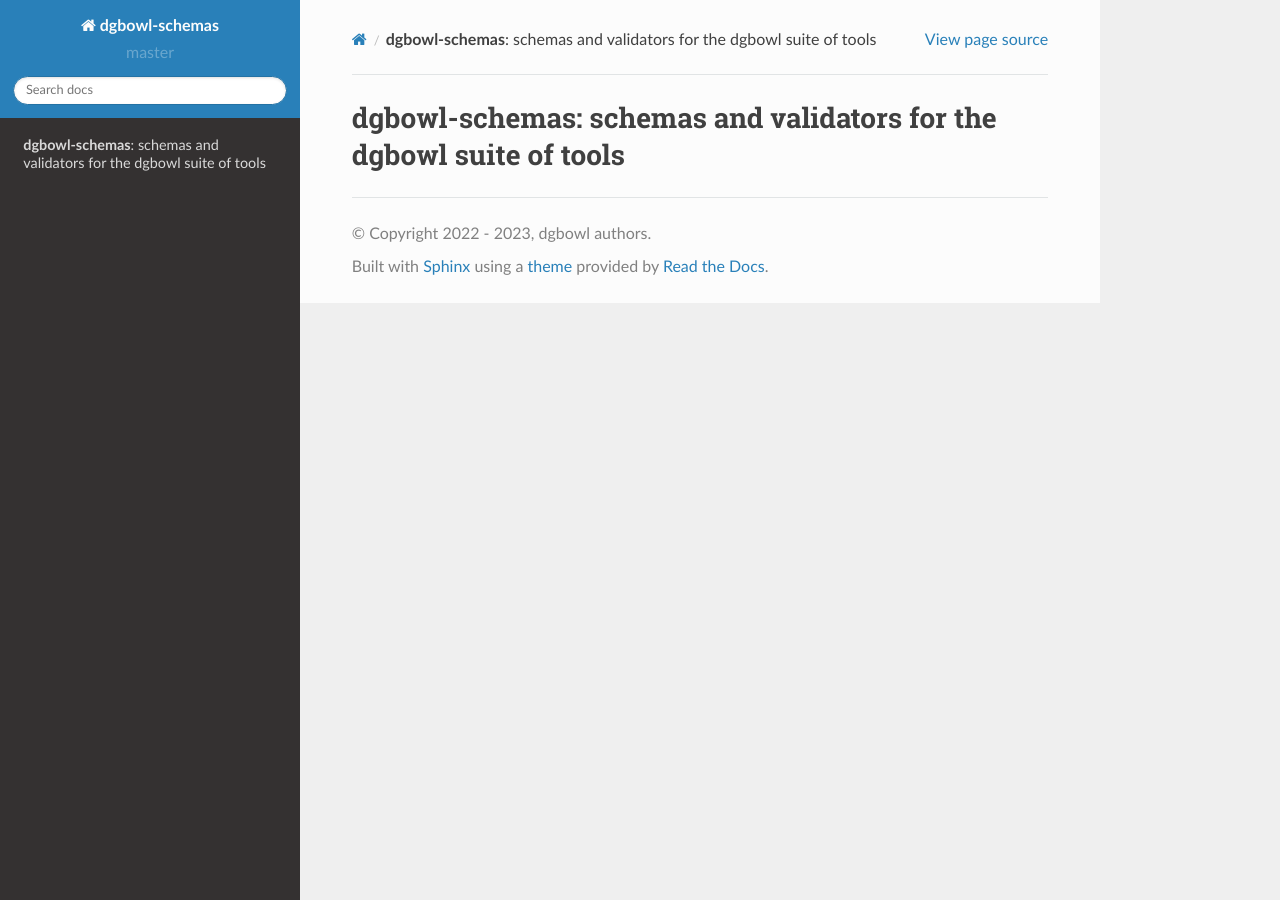
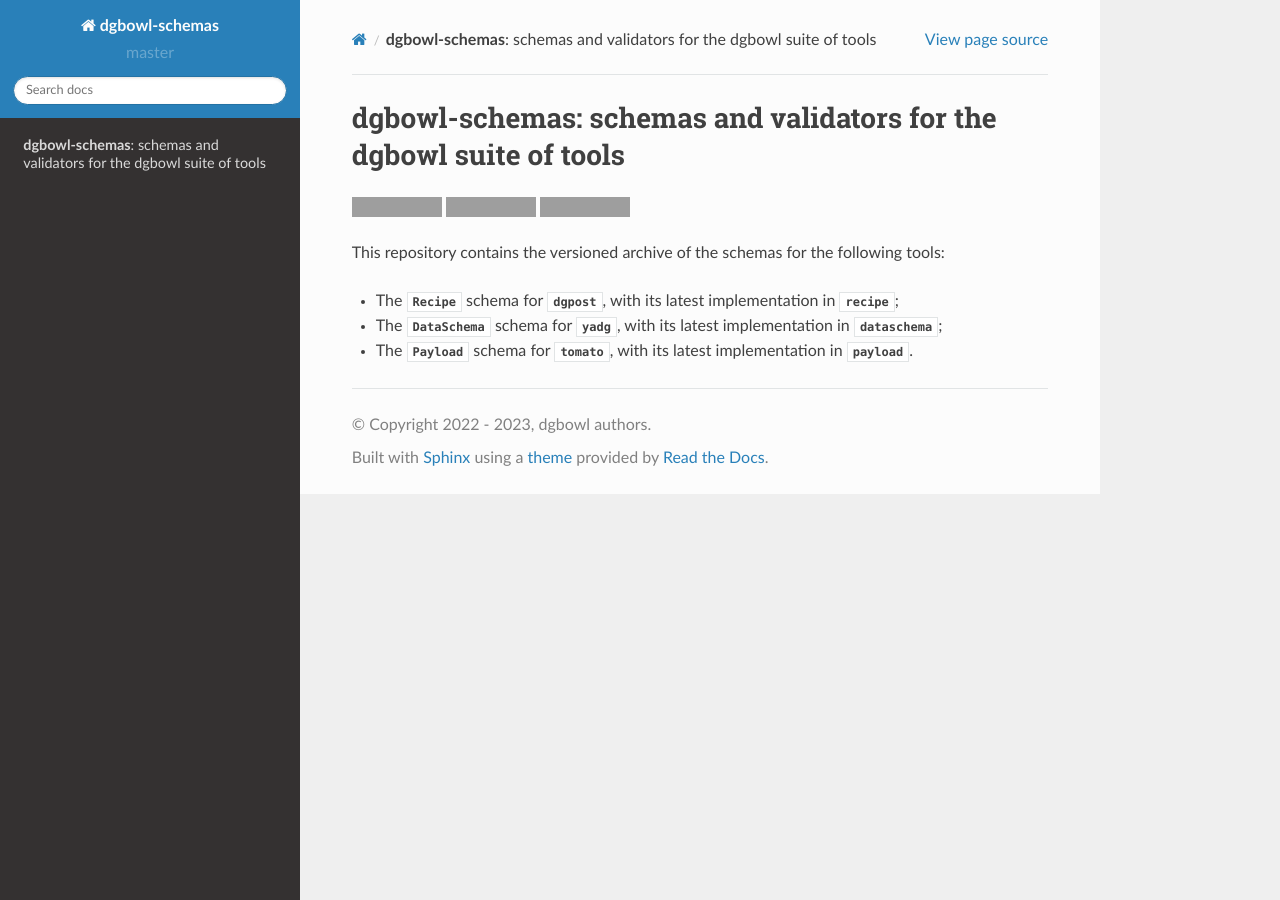
Before and after one commit to dgbowl/dgbowl-schemas, a Sphinx documentation site: the page built from docs/source/index.rst, in a window 1280 px wide. Built offline with Sphinx 7.4.7 and the Read the Docs theme 2.0.0, drawn with Linux system fonts in a browser that asks for light colours; pages that are not in the unit, such as notebooks, are missing from menus; grey boxes are pictures that could not be loaded.

Commit message:
`dgbowl_schemas` namespace: toplevel imports (#35)
* Import recipe, dataschema, payload into dgbowl_schemas namespace.

* Docs #1

* Reorganise imports.

* Final fix?

* Fix index page.

* Silence linter.

```diff
--- a/docs/source/conf.py
+++ b/docs/source/conf.py
@@ -38,6 +38,7 @@ extensions = [
     "sphinx_autodoc_typehints",
     "sphinx_rtd_theme",
     "sphinxcontrib.autodoc_pydantic",
+    "sphinx.ext.intersphinx",
 ]
 
 # Add any paths that contain templates here, relative to this directory.
@@ -72,7 +73,16 @@ html_theme_options = {
 # -- Extension configuration -------------------------------------------------
 
 autosummary_generate = True
-autodoc_default_flags = ["members", "undoc-members", "show-inheritance"]
+autodoc_default_flags = [
+    "members",
+    "undoc-members",
+    "show-inheritance",
+]
 autodoc_member_order = "bysource"
 autodoc_pydantic_model_show_field_summary = False
 autodoc_pydantic_model_member_order = "bysource"
+intersphinx_mapping = {
+    "dgpost": ("https://dgbowl.github.io/dgpost/master", None),
+    "yadg": ("https://dgbowl.github.io/yadg/master", None),
+    "tomato": ("https://dgbowl.github.io/tomato/master", None),
+}
--- a/docs/source/index.rst
+++ b/docs/source/index.rst
@@ -1,9 +1,27 @@
 **dgbowl-schemas**: schemas and validators for the dgbowl suite of tools
 ========================================================================
+.. image:: https://badgen.net/badge/docs/dgbowl.github.io/grey?icon=firefox
+   :target: https://dgbowl.github.io/dgbowl-schemas
+.. image:: https://badgen.net/pypi/v/dgbowl-schemas/?icon=pypi
+   :target: https://pypi.org/project/dgbowl-schemas
+.. image:: https://badgen.net/github/tag/dgbowl/dgbowl-schemas/?icon=github
+   :target: https://github.com/dgbowl/dgbowl-schemas
+
+This repository contains the versioned archive of the schemas for the following tools:
+
+- The :class:`~dgbowl_schemas.dgpost.recipe.Recipe` schema for :mod:`dgpost`, with its
+  latest implementation in :mod:`~dgbowl_schemas.dgpost.recipe`;
+- The :class:`~dgbowl_schemas.yadg.dataschema.DataSchema` schema for :mod:`yadg`, with
+  its latest implementation in :mod:`~dgbowl_schemas.yadg.dataschema`;
+- The :class:`~dgbowl_schemas.tomato.Payload` schema for :mod:`tomato`, with its latest
+  implementation in :mod:`~dgbowl_schemas.tomato.payload`.
+
+
+
 
 .. toctree::
    :maxdepth: 1
    :caption: dgbowl-schemas autodocs
    :hidden:
 
-   dgbowl_schemas
+   apidoc/dgbowl_schemas
--- a/setup.py
+++ b/setup.py
@@ -38,7 +38,7 @@ setuptools.setup(
     extras_require={
         "testing": ["pytest"],
         "docs": [
-            "sphinx==4.5.0",
+            "sphinx~=6.2",
             "sphinx-rtd-theme",
             "sphinx-autodoc-typehints",
             "autodoc-pydantic",
```
Also changed, not shown: src/dgbowl_schemas/__init__.py (+2 -13 lines), 12 other files.
